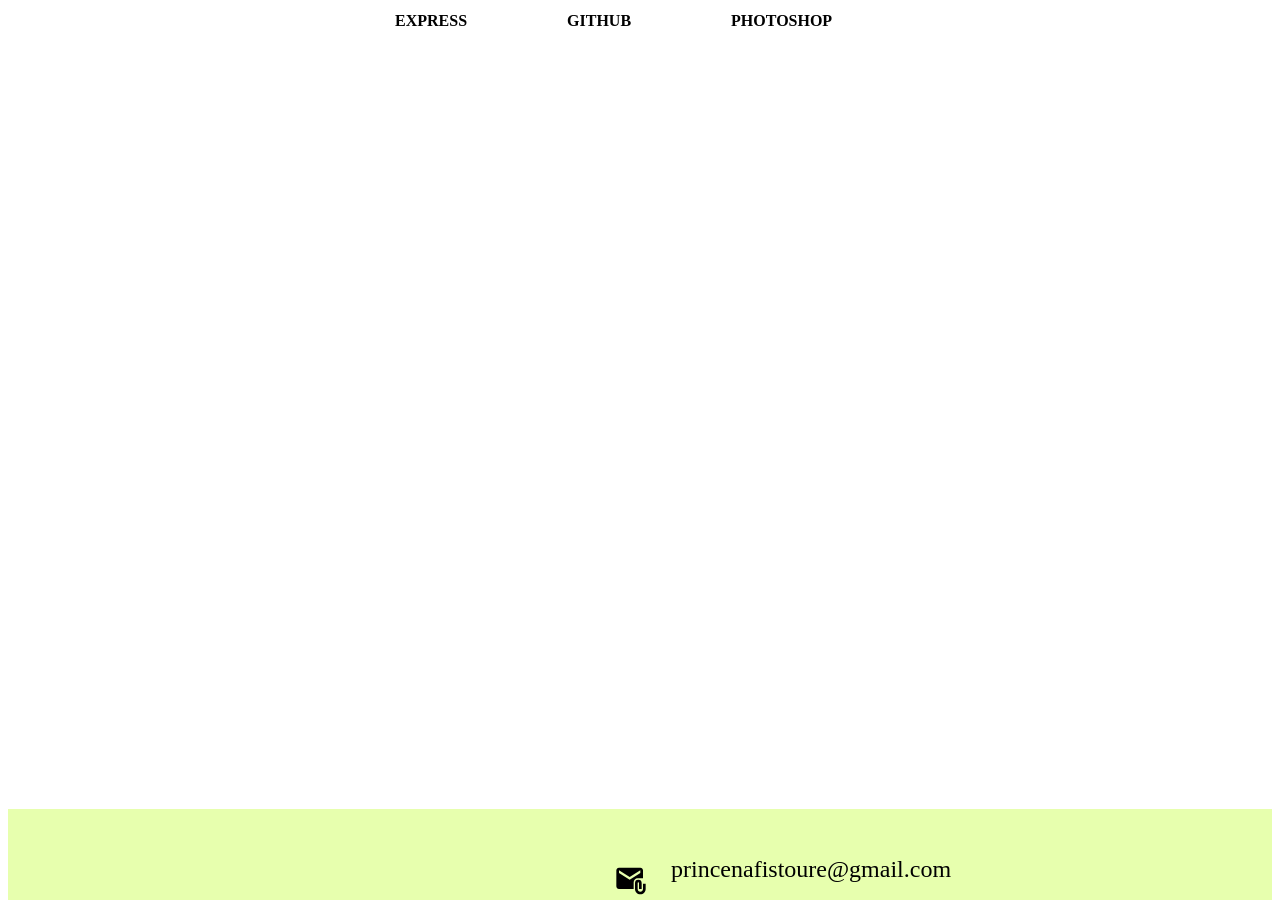
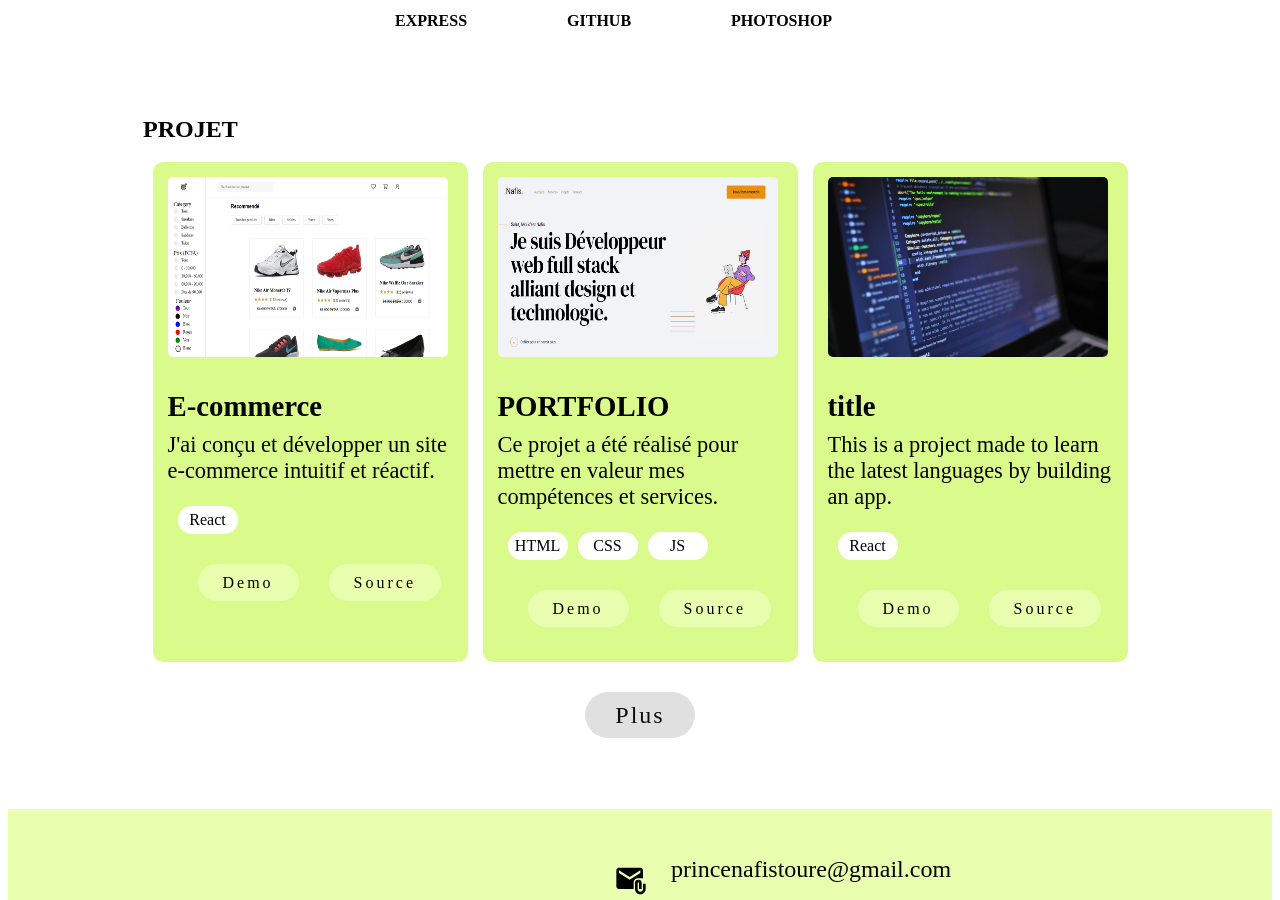
Before and after one commit to nafis589/react-portfolio, a React (Vite) app: page / in a window 1280 px wide. Shown: the part 1834-2734 px from the top of the page. Built offline with nearby package versions, Linux system fonts and the light colour scheme; a web font is replaced by a local one.

Commit message:
refactor: remove unused scroll functionality and enhance animation in Projet component

```diff
--- a/src/Section/Projet/Projet.jsx
+++ b/src/Section/Projet/Projet.jsx
@@ -1,18 +1,18 @@
 import "./Projet.css";
 import { Link } from "react-router-dom";
-import { useScroll, motion } from "framer-motion";
+import { motion } from "framer-motion";
 import { useRef } from "react";
+
 const Projet = () => {
   const ref = useRef < HTMLElement > null;
-  const { scrollYProgress } = useScroll({
-    target: ref,
-    offset: ["0 1", "1 1"],
-  });
+
   return (
     <>
       <motion.section
         ref={ref}
-        style={{ scale: scrollYProgress, opacity: scrollYProgress }}
+        initial={{ opacity: 0, y: 50 }} // Start with opacity 0 and slightly below
+        whileInView={{ opacity: 1, y: 0 }} // Animate to full opacity and original position
+        transition={{ duration: 0.5 }} // Duration of the animation
         className="projet"
         id="projet"
       >
@@ -26,7 +26,7 @@ const Projet = () => {
               <h3>E-commerce</h3>
               <p>
                 J&apos;ai conçu et développer un site e-commerce intuitif et
-                réactif .
+                réactif.
               </p>
               <div className="outils">
                 <div className="outil">React</div>
@@ -78,7 +78,7 @@ const Projet = () => {
               <h3>title</h3>
               <p>
                 This is a project made to learn the latest languages by building
-                an app .
+                an app.
               </p>
               <div className="outils">
                 <div className="outil">React</div>
```
